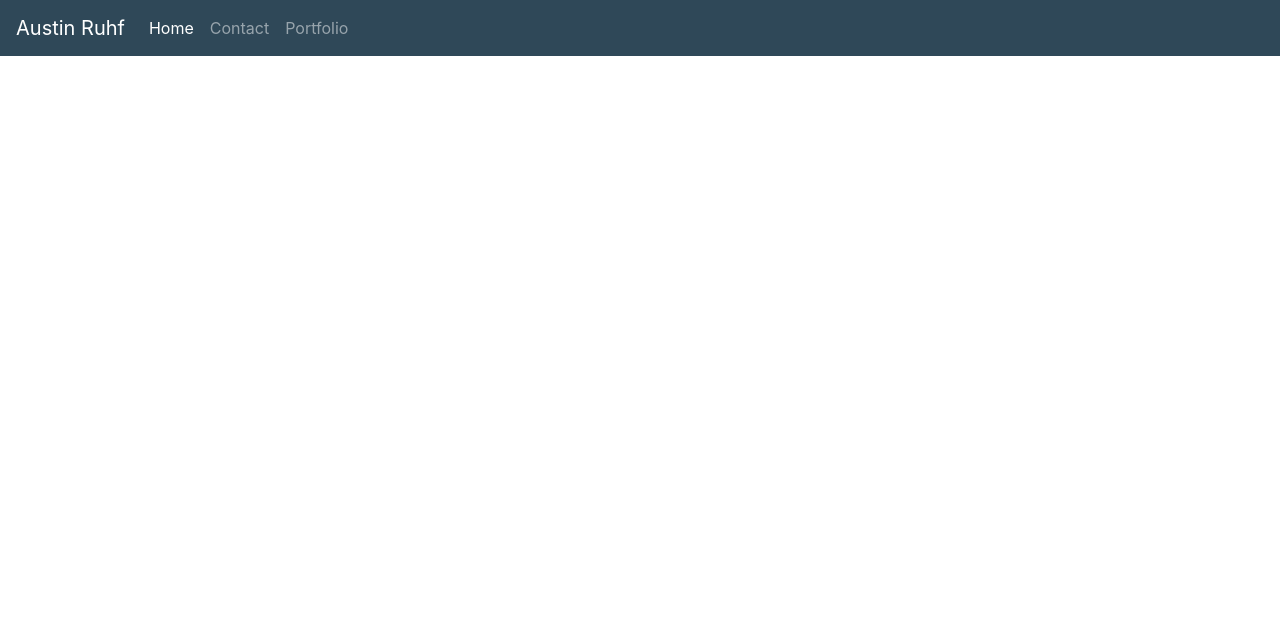
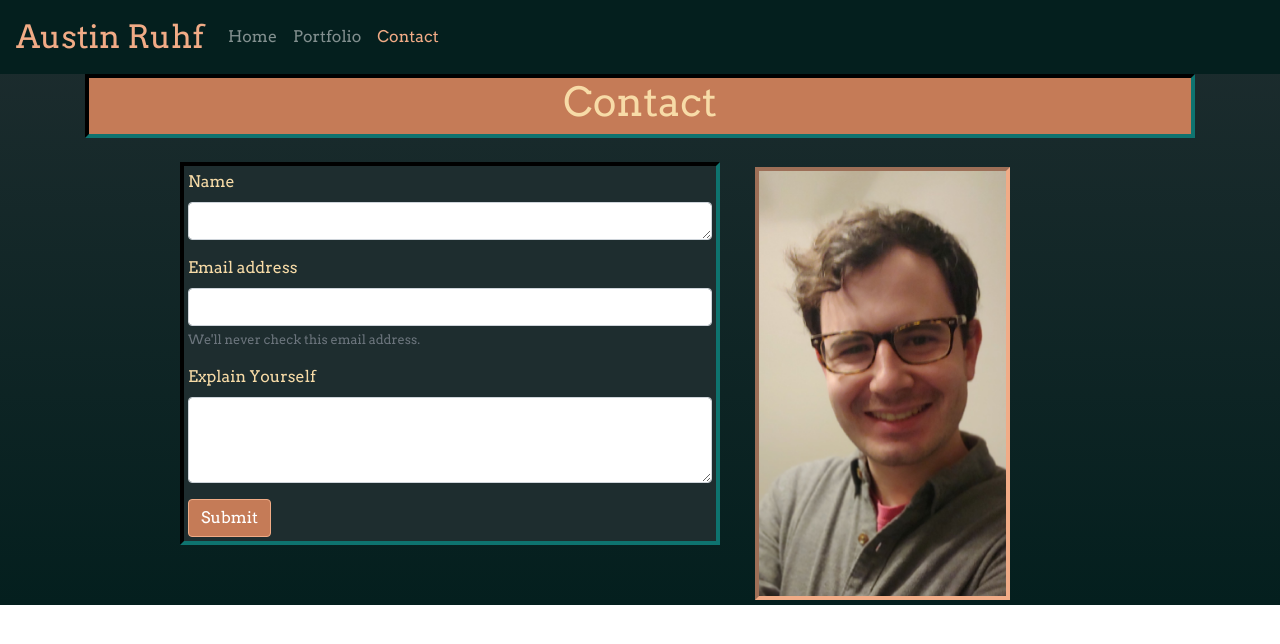
Before and after one commit to acruhf/Responsive_Portfolio, a plain HTML site: page contact.html in a window 1280 px wide. Drawn offline with nearby package versions, Linux system fonts and the light colour scheme.

Commit message:
Unified style and content across pages

```diff
--- a/contact.html
+++ b/contact.html
@@ -4,21 +4,57 @@
     <meta charset="UTF-8">
     <meta name="viewport" content="width=device-width, initial-scale=1.0">
     <link rel="stylesheet" href="https://cdn.jsdelivr.net/npm/bootstrap@4.5.3/dist/css/bootstrap.min.css" integrity="sha384-TX8t27EcRE3e/ihU7zmQxVncDAy5uIKz4rEkgIXeMed4M0jlfIDPvg6uqKI2xXr2" crossorigin="anonymous">
+    <link rel="stylesheet" href="style.css">
+    <link rel="preconnect" href="https://fonts.gstatic.com">
+    <link href="https://fonts.googleapis.com/css2?family=Arvo&display=swap" rel="stylesheet">
     <title>Contact</title>
 </head>
-<body>
-    <nav class="navbar navbar-expand-md navbar-dark" style="background-color: #2f4858;">
-        <a class="navbar-brand" href="#">Austin Ruhf</a>
+<body style="background-image: linear-gradient(#1e2d2f, #041f1e); background-repeat: no-repeat;">
+  <nav id="navbar-override" class="navbar navbar-expand-md navbar-dark" style="background-color: #041f1e">
+    <a class="navbar-brand" style="color:#F1AB86; font-size: xx-large;" href="#">Austin Ruhf</a>
         <button class="navbar-toggler" type="button" data-toggle="collapse" data-target="#navbarNavAltMarkup" aria-controls="navbarNavAltMarkup" aria-expanded="false" aria-label="Toggle navigation">
           <span class="navbar-toggler-icon"></span>
         </button>
         <div class="collapse navbar-collapse" id="navbarNavAltMarkup">
           <div class="navbar-nav">
-            <a class="nav-link active" href="#">Home <span class="sr-only">(current)</span></a>
-            <a class="nav-link" href="#">Contact</a>
-            <a class="nav-link" href="#">Portfolio</a>
+            <a class="nav-link" href="index.html">Home </a>
+            <a class="nav-link" href="portfolio.html">Portfolio</a>
+            <a class="nav-link active" style="color:#F1AB86" href="contact.html"><span class="sr-only">(current)</span>Contact</a>
           </div>
         </div>
       </nav>
+      <div class= container-md>
+        <div class="row">
+          <div class="col-md-12">
+            <div class="page-header">
+              <h1>Contact</h1>
+            </div>
+          </div>
+        </div>
+        <br>
+        <div class= "row">
+          <div class= "col-md-6 offset-md-1">
+            <form>
+              <div class="form-group">
+                <label for="exampleFormControlTextarea1">Name</label>
+                <textarea class="form-control" id="exampleFormControlTextarea1" rows="1"></textarea>
+              </div>
+              <div class="form-group">
+                <label for="exampleInputEmail1">Email address</label>
+                <input type="email" class="form-control" id="exampleInputEmail1" aria-describedby="emailHelp">
+                <small id="emailHelp" class="form-text text-muted">We'll never check this email address.</small>
+              </div>
+              <div class="form-group">
+                <label for="exampleFormControlTextarea1">Explain Yourself</label>
+                <textarea class="form-control" id="exampleFormControlTextarea1" rows="3"></textarea>
+              </div>
+              <button type="submit" style="background-color: #C57B57; border-color:#F1AB86;" class="btn btn-primary">Submit</button>
+            </form>
+          </div>
+          <div class="col-md-3">
+            <img src="assets/headshot.png" alt="Austin">
+          </div>
+        </div>
+      </div>
 </body>
 </html>
--- a/style.css
+++ b/style.css
@@ -1,17 +1,33 @@
 body{
     font-family: 'Arvo', serif;
+    color:#f7dba7
 }
 .container{
-    color:#f7dba7 ;
     border-color:#041f1e ;
     border-width: 4px;
     border-style: inset;
     padding: 4px;
-
 }
 .page-header{
+    background-color: #C57B57;
     text-align:center;
     border-style: inset;
     border-width: 4px;
     border-color:#041f1e;
 }
+form{
+    background-color: #1e2d2f;
+    max-width: 100%;
+    border-width: 4px;
+    border-color:#041f1e;
+    border-style: inset;
+    padding: 4px;
+}
+img{
+    max-height:100%;
+    max-width:100%;
+    border-style: inset;
+    border-width: 4px;
+    border-color: #F1AB86;
+    margin: 5px;
+}
```
Also changed, not shown: index.html (+9 -7 lines), portfolio.html (+42 -6 lines), assets/cat.png (added), assets/home_page.jpg (added), assets/television.png (added), assets/turtle.png (added), 1 other file.
